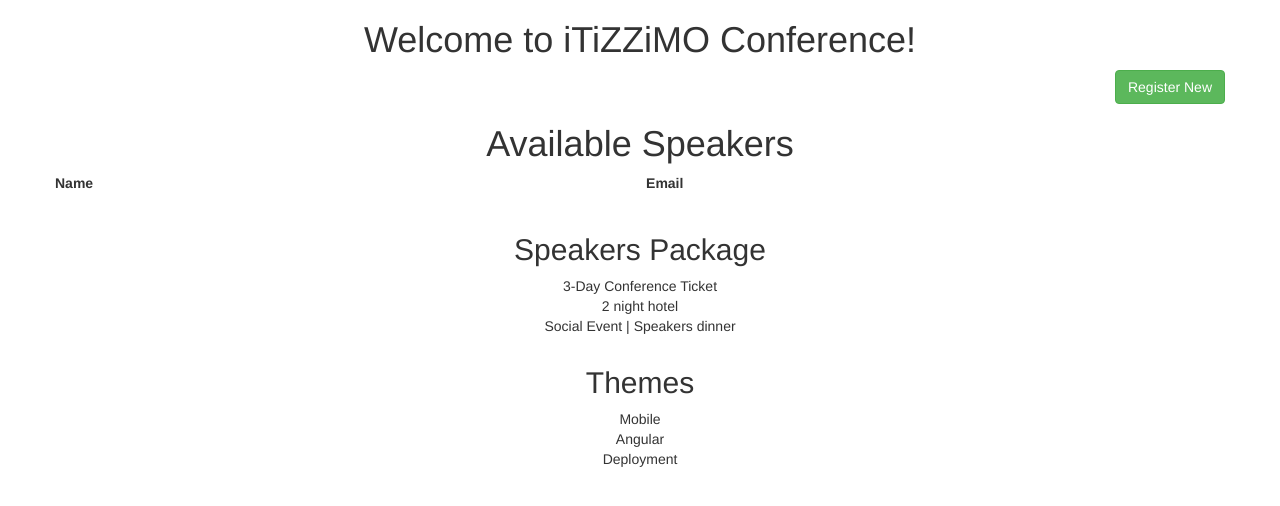
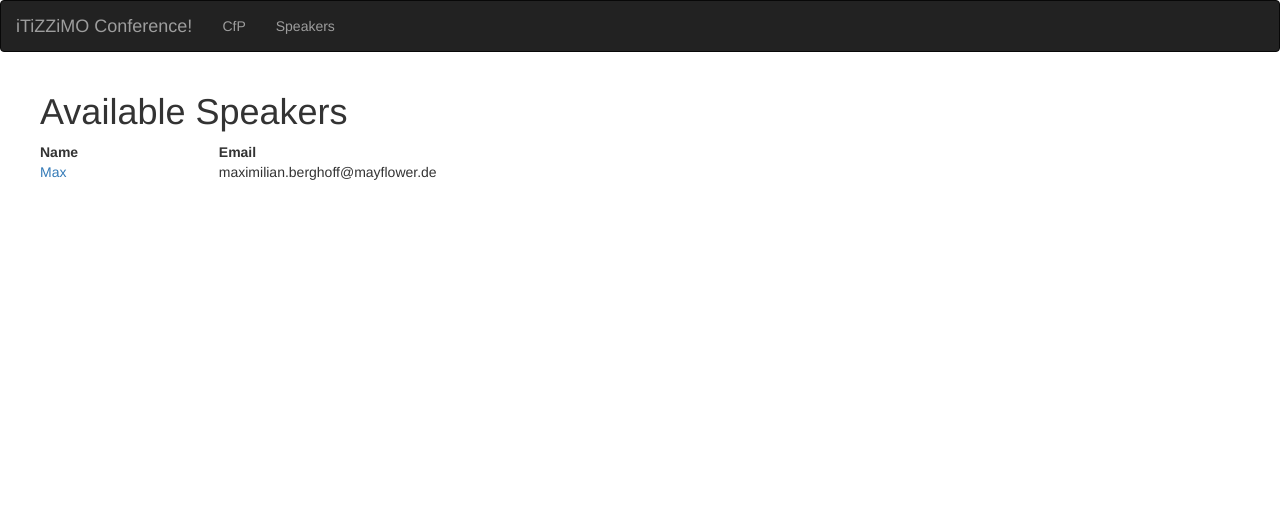
Before and after one commit to ElectricMaxxx/itizzimo-conference-app, an Angular app: page /speakers in a window 1280 px wide. Shown: the top 506 px of the page. Built offline with nearby package versions, Linux system fonts and the light colour scheme.

Commit message:
implement speaker dashboard component

```diff
--- a/src/app/app.module.ts
+++ b/src/app/app.module.ts
@@ -4,15 +4,26 @@ import { NgModule } from '@angular/core';
 import { AppComponent } from './components/app.component';
 import {CallForPapersComponent} from "./components/callforpapers.component";
 import {FormsModule} from "@angular/forms";
+import {SpeakerDashboardComponent} from "./components/speaker_dashboard.component";
+import {RouterModule, Routes} from "@angular/router";
+
+
+const appRoutes: Routes = [
+    { path: 'call-for-papers', component: CallForPapersComponent },
+    { path: 'speaker/:id',      component: SpeakerDashboardComponent },
+    { path: 'speakers', component: SpeakerDashboardComponent, data: {id: null}}
+];
 
 @NgModule({
   declarations: [
     AppComponent,
-    CallForPapersComponent
+    CallForPapersComponent,
+    SpeakerDashboardComponent
   ],
   imports: [
     BrowserModule,
-    FormsModule
+    FormsModule,
+    RouterModule.forRoot(appRoutes, { enableTracing: true }),
   ],
   providers: [],
   bootstrap: [AppComponent]
--- a/src/app/components/app.component.html
+++ b/src/app/components/app.component.html
@@ -1,7 +1,18 @@
-<!--The content below is only a placeholder and can be replaced.-->
-<div style="text-align:center">
-  <h1>
-    Welcome to {{title}}!
-  </h1>
-  <call-for-paper></call-for-paper>
+<div class="navbar navbar-inverse">
+  <div class="container-fluid">
+    <div class="navbar-header">
+      <a routerLink="" class="navbar-brand">{{title}}!</a>
+    </div>
+    <div class="collapse navbar-collapse">
+      <ul class="nav navbar-nav">
+        <li>
+          <a routerLink="/call-for-papers" routerLinkActive="active">CfP</a>
+        </li>
+        <li>
+          <a routerLink="/speakers" routerLinkActive="active">Speakers</a>
+        </li>
+      </ul>
+    </div>
+  </div>
 </div>
+<router-outlet></router-outlet>
--- /dev/null
+++ b/src/app/components/speaker_dashboard.component.html
@@ -0,0 +1,57 @@
+<div class="container">
+    <div class="row" *ngIf="isSpeaker">
+        <div class="col-sm-4 profile">
+            <p>
+                Hallo <b>{{speaker.name}}</b>
+            </p>
+        </div>
+        <div class="col-sm-8">
+            <div class="row">
+                <div class="pull-right" *ngIf="!addTalk">
+                    <button type="button" class="btn btn-success" (click)="onClickAddTalk()">Add Talk</button>
+                </div>
+                <div class="add-talk" *ngIf="addTalk">
+                    <form class="form-inline">
+                        <div class="form-group">
+                            <label for="name">Name</label>
+                            <input name="name" id="name" [(ngModel)]="talk.name" class="form-control">
+                        </div>
+                        <div class="form-group">
+                            <label for="abstract">Abstract</label>
+                            <textarea name="abstract" id="abstract" [(ngModel)]="talk.abstract" class="form-control"></textarea>
+                        </div>
+                        <div class="form-group">
+                            <button type="button" (click)="onAddTalk()" class="form-control btn btn-success">Succes</button>
+                            <button type="button" (click)="onCancelAddTalk()" class="form-control btn btn-danger">Cancel</button>
+                        </div>
+                    </form>
+                </div>
+            </div>
+            <table class="table">
+                <tr>
+                    <th>Talks</th>
+                    <th>State</th>
+                </tr>
+                <tr *ngFor="let talk of talks">
+                    <td><a routerLink="/talks/{{talk.id}}"> {{ talk.name }}</a></td>
+                    <td><button class="btn {{talk.accepted ? 'btn-success' : 'btn-danger'}}">{{talk.accepted ? 'Accepted' : 'Declined'}}</button> </td>
+                </tr>
+            </table>
+        </div>
+    </div>
+    <div class="row" *ngIf="!isSpeaker">
+        <div class="row">
+            <h1>Available Speakers</h1>
+            <table class="table">
+                <tr>
+                    <th>Name</th>
+                    <th>Email</th>
+                </tr>
+                <tr *ngFor="let speaker of speakers">
+                    <td><a routerLink="/speaker/{{speaker.id}}"> {{ speaker.name }}</a></td>
+                    <td>{{ speaker.email }}</td>
+                </tr>
+            </table>
+        </div>
+    </div>
+</div>
--- /dev/null
+++ b/src/app/components/speaker_dashboard.component.ts
@@ -0,0 +1,56 @@
+
+import {Component, OnInit} from "@angular/core";
+import {Speaker, Talk} from "../values/interfaces";
+import {ActivatedRoute} from '@angular/router';
+import 'rxjs/add/operator/switchMap';
+import * as _ from 'lodash';
+
+@Component({
+    selector: 'speaker-dashboard',
+    templateUrl: "./speaker_dashboard.component.html"
+})
+export class SpeakerDashboardComponent implements OnInit{
+    public speaker: Speaker;
+    public speakers: Speaker[];
+    public talks: Talk[];
+    public isSpeaker: boolean;
+    public addTalk: boolean;
+    public talk: Talk;
+
+    constructor (private route: ActivatedRoute) {}
+
+    ngOnInit(): void {
+        this.isSpeaker = false;
+        this.speakers = [{id: 1, name: 'Max', email: 'maximilian.berghoff@mayflower.de'}];
+        this.addTalk = false;
+        this.talks = [];
+        this.resetTalk();
+
+        const id = this.route.snapshot.paramMap.get('id');
+
+        this.speaker = this.speakers.find(speaker => speaker.id == Number(id));
+        if (!_.isUndefined(this.speaker)) {
+            this.isSpeaker = true;
+        }
+    }
+
+    private resetTalk()
+    {
+        this.talk = {name: '', abstract: '', speaker_id: 0, id: 0, accepted: false};
+    }
+
+    onClickAddTalk() {
+        this.addTalk = true;
+    }
+
+    onAddTalk() {
+        this.talk.speaker_id = this.speaker.id;
+        this.talks.push(this.talk);
+        this.resetTalk();
+        this.addTalk = false;
+    }
+
+    onCancelAddTalk() {
+        this.addTalk = false;
+    }
+}
```
Also changed, not shown: src/app/values/interfaces.ts (+13 -0 lines), 1 other file (tests, documents, lock files or other folders).
